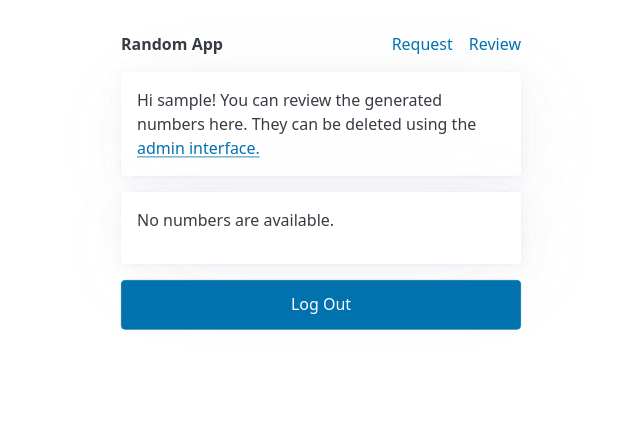
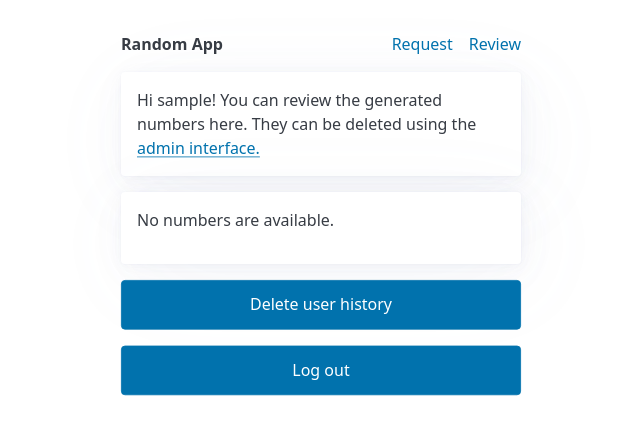
Before and after one commit to ghomem/django-random, a Django app: page /random_app/review in a window 1280 px wide. Shown: the top 435 px of the page, without its empty margins (269-909 px from the left). Run offline with Django 4.2, Linux system fonts and the light colour scheme; the visitor is signed in with stand-in values (Sample User, id 1); data that the repository does not hold is empty.

Commit message:
added delete user history functionality

```diff
--- a/random_project/random_app/urls.py
+++ b/random_project/random_app/urls.py
@@ -6,4 +6,5 @@ urlpatterns = [
     path("",           views.index,      name=settings.APP_NAME),
     path("get_number", views.get_number, name="get_number"),
     path("review",     views.review,     name="review"),
+    path("delete_history", views.delete_history, name="delete_history"),
 ]
--- a/random_project/random_app/views.py
+++ b/random_project/random_app/views.py
@@ -39,3 +39,9 @@ def review(request):
     number_list = Number.objects.all()
 
     return render(request, 'review.html', locals())
+
+@login_required
+def delete_history(request):
+    Number.objects.filter(author=request.user).delete()
+
+    return redirect('review')
--- a/random_project/templates/review.html
+++ b/random_project/templates/review.html
@@ -27,9 +27,14 @@
   </div>
 </article>
 
+<form action="{% url 'delete_history' %}" method="post">
+  {% csrf_token %}
+  <button type="submit">Delete user history</button>
+</form>
+
 <form action="{% url 'logout' %}" method="post">
   {% csrf_token %}
-  <button type="submit">Log Out</button>
+  <button type="submit">Log out</button>
 </form>
 
 {% endblock %}
```
Also changed, not shown: 1 other file.
